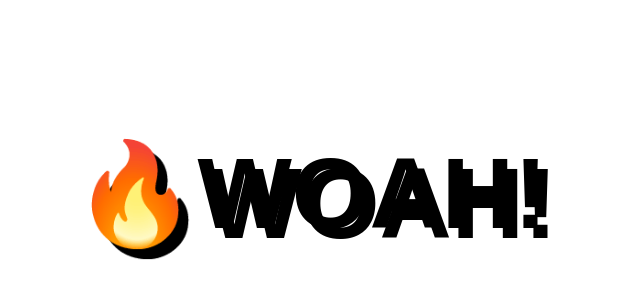
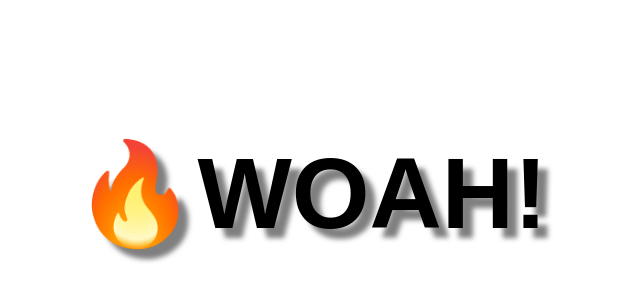
Before and after one commit to Ehsan914/moveTextShadow, a plain HTML site: page index.html in a window 1280 px wide. Shown: the part 206-506 px from the top of the page, without its empty margins (330-970 px from the left). Drawn offline with Linux system fonts and the light colour scheme.

Commit message:
Second commit

```diff
--- a/main.css
+++ b/main.css
@@ -16,6 +16,6 @@ body {
 }
 
 h1 {
-    text-shadow: 10px 10px 0 rgba(0,0,0,1);
+    text-shadow: 10px 10px 5px rgba(0,0,0,0.5);
     font-size: 100px;
 }
```
